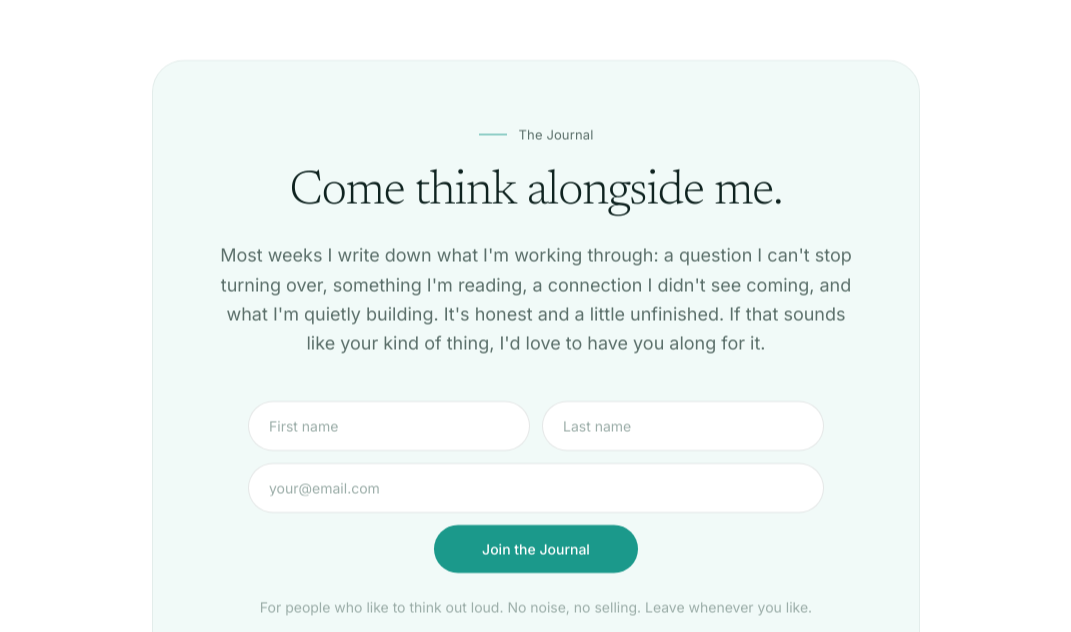
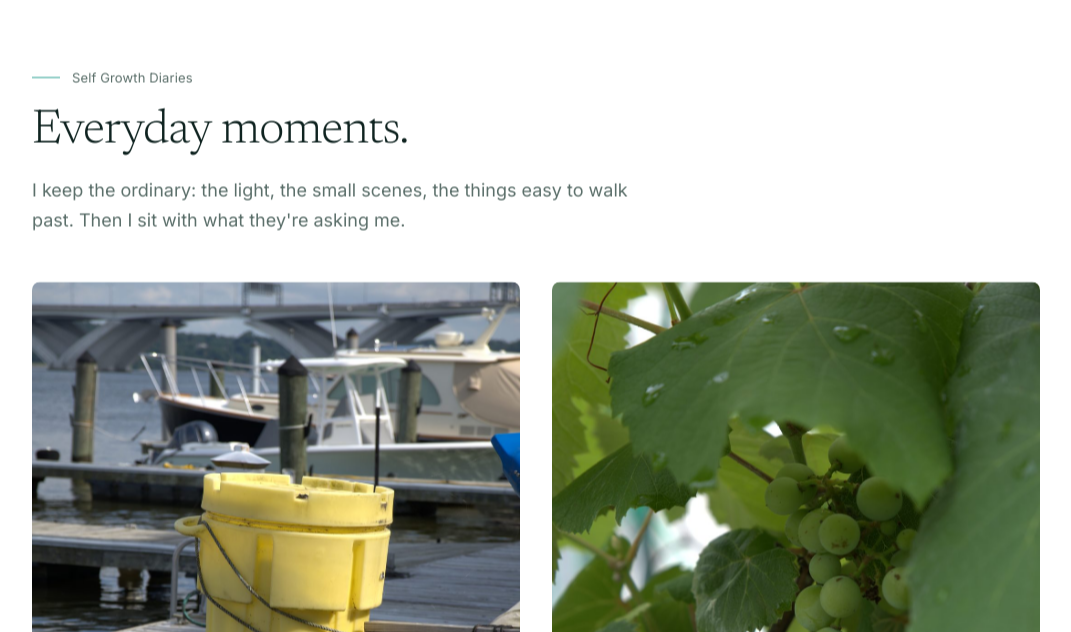
Before and after one commit to iambrandonpolk/brandon-polk-site, a Next.js app: page / in a window 1280 px wide. Shown: the part 728-1360 px from the top of the page, without its empty margins (104-1175 px from the left). Built offline with nearby package versions, Linux system fonts and the light colour scheme.

Commit message:
Show the work before asking for the email

```diff
--- a/app/page.jsx
+++ b/app/page.jsx
@@ -19,6 +19,10 @@ import Reveal from "@/components/Reveal";
 // 2. No "Recently / A living archive" index. It only pointed at the podcast,
 //    photography, and journal sections that follow it anyway.
 //
+// The Diaries come first, right under the hero. They are the only thing on
+// this site Brandon made. Asking a stranger for their email before showing
+// them a single sentence you wrote is asking for a favour you haven't earned.
+//
 // Books sits above Podcast because the bookshelf is the only page with
 // evidence that people want something here: 20 clicks, 2 orders, ~10%.
 export default function Home() {
@@ -27,6 +31,9 @@ export default function Home() {
       <Navbar />
       <main>
         <Hero />
+        <Reveal>
+          <Diaries />
+        </Reveal>
         <Reveal>
           <Newsletter />
         </Reveal>
@@ -42,9 +49,6 @@ export default function Home() {
         <Reveal>
           <Podcast />
         </Reveal>
-        <Reveal>
-          <Diaries />
-        </Reveal>
       </main>
       <Footer />
     </>
```
